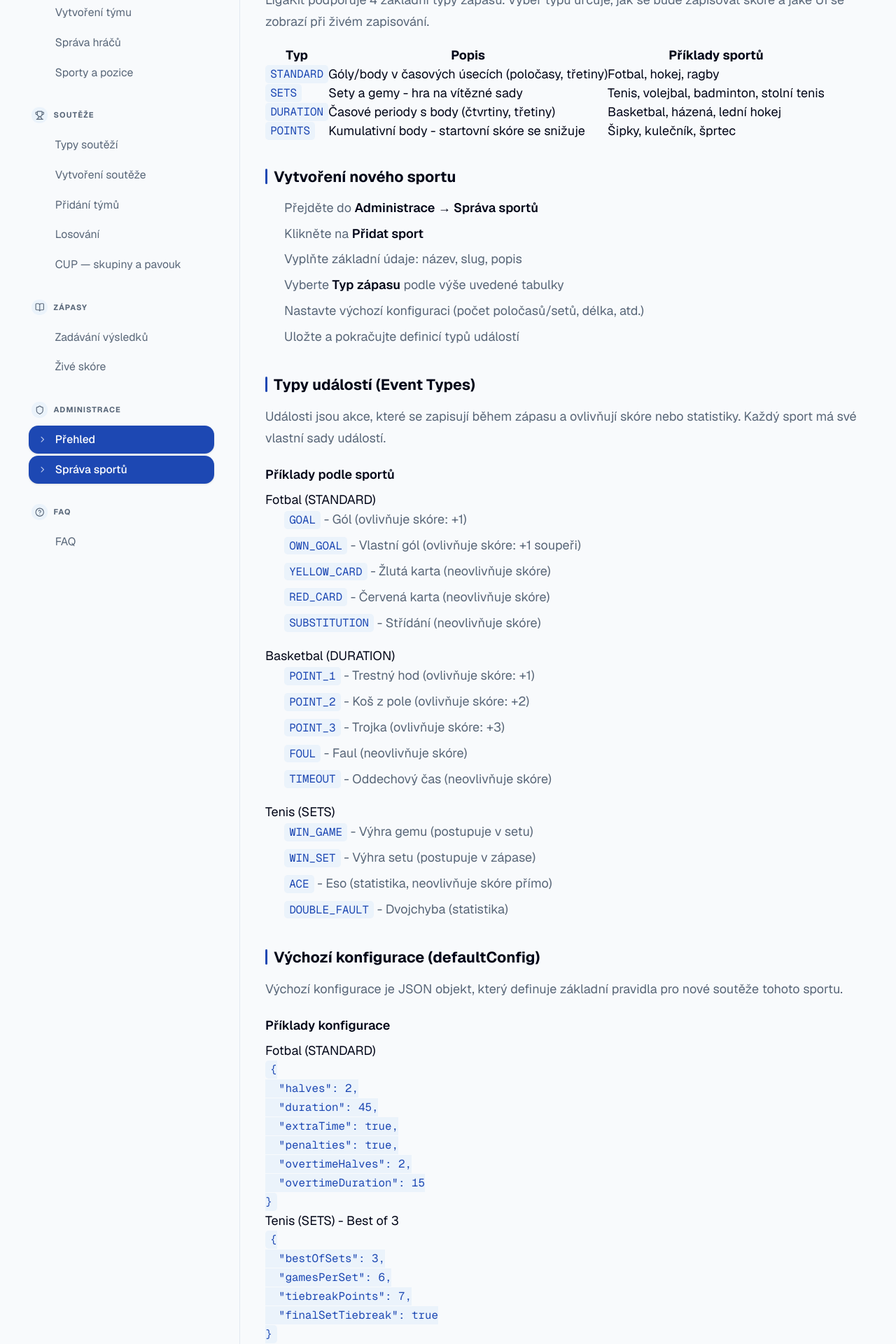
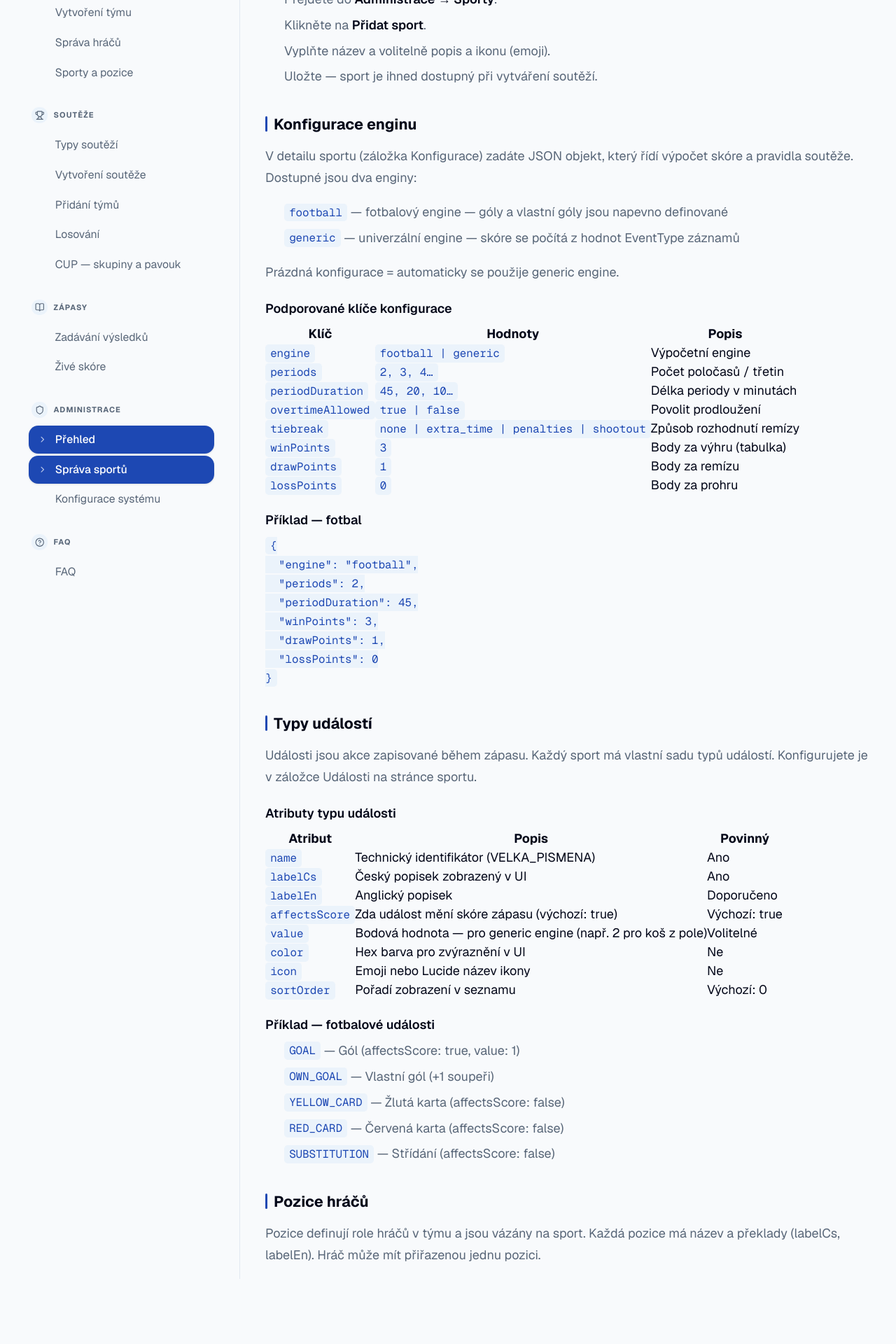
Before and after one commit to euzen/ligakit, a Next.js app: page /cs/docs/admin/sports in a window 1280 px wide. Shown: the part 400-2320 px from the top of the page at 70% size. After the commit the page ends 2263 px from the top, so only its background shows below. Built offline with nearby package versions, Linux system fonts and the light colour scheme; no server answers.

Commit message:
docs: fix inaccuracies - correct admin/sports config, live scoring flow, results flow, add configuration to nav

```diff
--- a/src/app/[locale]/docs/admin/sports/page.tsx
+++ b/src/app/[locale]/docs/admin/sports/page.tsx
@@ -12,151 +12,118 @@ export default async function AdminSportsDocsPage({
 
       <p className="lead">
         {cs
-          ? "Kompletní průvodce konfigurací sportů v LigaKit. Každý sport má vlastní pravidla, události a strukturu zápasů."
-          : "Complete guide to configuring sports in LigaKit. Each sport has its own rules, events, and match structure."}
+          ? "Administrátor může v sekci Administrace → Sporty vytvářet sporty, definovat typy událostí, pozice hráčů a konfiguraci enginu."
+          : "In Admin → Sports, the administrator can create sports, define event types, player positions, and engine configuration."}
       </p>
-
-      <h2>{cs ? "Typy zápasů (MatchType)" : "Match Types"}</h2>
-      <p>
-        {cs
-          ? "LigaKit podporuje 4 základní typy zápasů. Výběr typu určuje, jak se bude zapisovat skóre a jaké UI se zobrazí při živém zapisování."
-          : "LigaKit supports 4 basic match types. The type selection determines how scoring is recorded and which UI is displayed during live scoring."}
-      </p>
-
-      <table>
-        <thead>
-          <tr>
-            <th>{cs ? "Typ" : "Type"}</th>
-            <th>{cs ? "Popis" : "Description"}</th>
-            <th>{cs ? "Příklady sportů" : "Example Sports"}</th>
-          </tr>
-        </thead>
-        <tbody>
-          <tr>
-            <td><code>STANDARD</code></td>
-            <td>{cs ? "Góly/body v časových úsecích (poločasy, třetiny)" : "Goals/points in time periods (halves, thirds)"}</td>
-            <td>{cs ? "Fotbal, hokej, ragby" : "Football, hockey, rugby"}</td>
-          </tr>
-          <tr>
-            <td><code>SETS</code></td>
-            <td>{cs ? "Sety a gemy - hra na vítězné sady" : "Sets and games - play to winning sets"}</td>
-            <td>{cs ? "Tenis, volejbal, badminton, stolní tenis" : "Tennis, volleyball, badminton, table tennis"}</td>
-          </tr>
-          <tr>
-            <td><code>DURATION</code></td>
-            <td>{cs ? "Časové periody s body (čtvrtiny, třetiny)" : "Time periods with points (quarters, thirds)"}</td>
-            <td>{cs ? "Basketbal, házená, lední hokej" : "Basketball, handball, ice hockey"}</td>
-          </tr>
-          <tr>
-            <td><code>POINTS</code></td>
-            <td>{cs ? "Kumulativní body - startovní skóre se snižuje" : "Cumulative points - starting score decreases"}</td>
-            <td>{cs ? "Šipky, kulečník, šprtec" : "Darts, billiards"}</td>
-          </tr>
-        </tbody>
-      </table>
 
       <h2>{cs ? "Vytvoření nového sportu" : "Creating a New Sport"}</h2>
       <ol>
         {cs ? (
           <>
-            <li>Přejděte do <strong>Administrace → Správa sportů</strong></li>
-            <li>Klikněte na <strong>Přidat sport</strong></li>
-            <li>Vyplňte základní údaje: název, slug, popis</li>
-            <li>Vyberte <strong>Typ zápasu</strong> podle výše uvedené tabulky</li>
-            <li>Nastavte výchozí konfiguraci (počet poločasů/setů, délka, atd.)</li>
-            <li>Uložte a pokračujte definicí typů událostí</li>
+            <li>Přejděte do <strong>Administrace → Sporty</strong>.</li>
+            <li>Klikněte na <strong>Přidat sport</strong>.</li>
+            <li>Vyplňte název a volitelně popis a ikonu (emoji).</li>
+            <li>Uložte — sport je ihned dostupný při vytváření soutěží.</li>
           </>
         ) : (
           <>
-            <li>Go to <strong>Admin → Sports Management</strong></li>
-            <li>Click <strong>Add Sport</strong></li>
-            <li>Fill in basic info: name, slug, description</li>
-            <li>Select <strong>Match Type</strong> from the table above</li>
-            <li>Set default configuration (number of halves/sets, duration, etc.)</li>
-            <li>Save and continue with event type definitions</li>
+            <li>Go to <strong>Admin → Sports</strong>.</li>
+            <li>Click <strong>Add Sport</strong>.</li>
+            <li>Fill in the name and optionally a description and icon (emoji).</li>
+            <li>Save — the sport is immediately available when creating competitions.</li>
           </>
         )}
       </ol>
 
-      <h2>{cs ? "Typy událostí (Event Types)" : "Event Types"}</h2>
+      <h2>{cs ? "Konfigurace enginu" : "Engine Configuration"}</h2>
       <p>
         {cs
-          ? "Události jsou akce, které se zapisují během zápasu a ovlivňují skóre nebo statistiky. Každý sport má své vlastní sady událostí."
-          : "Events are actions recorded during a match that affect the score or statistics. Each sport has its own set of events."}
+          ? "V detailu sportu (záložka Konfigurace) zadáte JSON objekt, který řídí výpočet skóre a pravidla soutěže. Dostupné jsou dva enginy:"
+          : "In the sport detail (Configuration tab) you enter a JSON object that controls score calculation and competition rules. Two engines are available:"}
+      </p>
+      <ul>
+        <li><code>football</code> — {cs ? "fotbalový engine — góly a vlastní góly jsou napevno definované" : "football engine — goals and own goals are hardcoded"}</li>
+        <li><code>generic</code> — {cs ? "univerzální engine — skóre se počítá z hodnot EventType záznamů" : "generic engine — score is calculated from EventType record values"}</li>
+      </ul>
+      <p>
+        {cs
+          ? "Prázdná konfigurace = automaticky se použije generic engine."
+          : "Empty configuration = the generic engine is used automatically."}
       </p>
 
-      <h3>{cs ? "Příklady podle sportů" : "Examples by Sport"}</h3>
+      <h3>{cs ? "Podporované klíče konfigurace" : "Supported configuration keys"}</h3>
 
-      <h4>{cs ? "Fotbal (STANDARD)" : "Football (STANDARD)"}</h4>
-      <ul>
-        <li><code>GOAL</code> - Gól (ovlivňuje skóre: +1)</li>
-        <li><code>OWN_GOAL</code> - Vlastní gól (ovlivňuje skóre: +1 soupeři)</li>
-        <li><code>YELLOW_CARD</code> - Žlutá karta (neovlivňuje skóre)</li>
-        <li><code>RED_CARD</code> - Červená karta (neovlivňuje skóre)</li>
-        <li><code>SUBSTITUTION</code> - Střídání (neovlivňuje skóre)</li>
-      </ul>
+      <table>
+        <thead>
+          <tr>
+            <th>{cs ? "Klíč" : "Key"}</th>
+            <th>{cs ? "Hodnoty" : "Values"}</th>
+            <th>{cs ? "Popis" : "Description"}</th>
+          </tr>
+        </thead>
+        <tbody>
+          <tr>
+            <td><code>engine</code></td>
+            <td><code>football | generic</code></td>
+            <td>{cs ? "Výpočetní engine" : "Scoring engine"}</td>
+          </tr>
+          <tr>
+            <td><code>periods</code></td>
+            <td><code>2, 3, 4…</code></td>
+            <td>{cs ? "Počet poločasů / třetin" : "Number of periods"}</td>
+          </tr>
+          <tr>
+            <td><code>periodDuration</code></td>
+            <td><code>45, 20, 10…</code></td>
+            <td>{cs ? "Délka periody v minutách" : "Period duration in minutes"}</td>
+          </tr>
+          <tr>
+            <td><code>overtimeAllowed</code></td>
+            <td><code>true | false</code></td>
+            <td>{cs ? "Povolit prodloužení" : "Allow overtime"}</td>
+          </tr>
+          <tr>
+            <td><code>tiebreak</code></td>
+            <td><code>none | extra_time | penalties | shootout</code></td>
+            <td>{cs ? "Způsob rozhodnutí remízy" : "Tiebreak method"}</td>
+          </tr>
+          <tr>
+            <td><code>winPoints</code></td>
+            <td><code>3</code></td>
+            <td>{cs ? "Body za výhru (tabulka)" : "Points for a win (standings)"}</td>
+          </tr>
+          <tr>
+            <td><code>drawPoints</code></td>
+            <td><code>1</code></td>
+            <td>{cs ? "Body za remízu" : "Points for a draw"}</td>
+          </tr>
+          <tr>
+            <td><code>lossPoints</code></td>
+            <td><code>0</code></td>
+            <td>{cs ? "Body za prohru" : "Points for a loss"}</td>
+          </tr>
+        </tbody>
+      </table>
 
-      <h4>{cs ? "Basketbal (DURATION)" : "Basketball (DURATION)"}</h4>
-      <ul>
-        <li><code>POINT_1</code> - Trestný hod (ovlivňuje skóre: +1)</li>
-        <li><code>POINT_2</code> - Koš z pole (ovlivňuje skóre: +2)</li>
-        <li><code>POINT_3</code> - Trojka (ovlivňuje skóre: +3)</li>
-        <li><code>FOUL</code> - Faul (neovlivňuje skóre)</li>
-        <li><code>TIMEOUT</code> - Oddechový čas (neovlivňuje skóre)</li>
-      </ul>
+      <h3>{cs ? "Příklad — fotbal" : "Example — football"}</h3>
+      <pre><code>{`{
+  "engine": "football",
+  "periods": 2,
+  "periodDuration": 45,
+  "winPoints": 3,
+  "drawPoints": 1,
+  "lossPoints": 0
+}`}</code></pre>
 
-      <h4>{cs ? "Tenis (SETS)" : "Tennis (SETS)"}</h4>
-      <ul>
-        <li><code>WIN_GAME</code> - Výhra gemu (postupuje v setu)</li>
-        <li><code>WIN_SET</code> - Výhra setu (postupuje v zápase)</li>
-        <li><code>ACE</code> - Eso (statistika, neovlivňuje skóre přímo)</li>
-        <li><code>DOUBLE_FAULT</code> - Dvojchyba (statistika)</li>
-      </ul>
-
-      <h2>{cs ? "Výchozí konfigurace (defaultConfig)" : "Default Configuration"}</h2>
+      <h2>{cs ? "Typy událostí" : "Event Types"}</h2>
       <p>
         {cs
-          ? "Výchozí konfigurace je JSON objekt, který definuje základní pravidla pro nové soutěže tohoto sportu."
-          : "Default configuration is a JSON object that defines basic rules for new competitions of this sport."}
+          ? "Události jsou akce zapisované během zápasu. Každý sport má vlastní sadu typů událostí. Konfigurujete je v záložce Události na stránce sportu."
+          : "Events are actions recorded during a match. Each sport has its own set of event types, configured in the Events tab on the sport page."}
       </p>
 
-      <h3>{cs ? "Příklady konfigurace" : "Configuration Examples"}</h3>
+      <h3>{cs ? "Atributy typu události" : "Event type attributes"}</h3>
 
-      <h4>Fotbal (STANDARD)</h4>
-      <pre><code>{`{
-  "halves": 2,
-  "duration": 45,
-  "extraTime": true,
-  "penalties": true,
-  "overtimeHalves": 2,
-  "overtimeDuration": 15
-}`}</code></pre>
-
-      <h4>Tenis (SETS) - Best of 3</h4>
-      <pre><code>{`{
-  "bestOfSets": 3,
-  "gamesPerSet": 6,
-  "tiebreakPoints": 7,
-  "finalSetTiebreak": true
-}`}</code></pre>
-
-      <h4>Basketbal (DURATION)</h4>
-      <pre><code>{`{
-  "periods": 4,
-  "periodDuration": 10,
-  "overtimePeriods": 1,
-  "overtimeDuration": 5
-}`}</code></pre>
-
-      <h4>Šipky (POINTS) - 501</h4>
-      <pre><code>{`{
-  "startingScore": 501,
-  "legsToWin": 3,
-  "setsToWin": 1,
-  "doubleOut": true
-}`}</code></pre>
-
-      <h2>{cs ? "Atributy typu události" : "Event Type Attributes"}</h2>
       <table>
         <thead>
           <tr>
@@ -168,12 +135,12 @@ export default async function AdminSportsDocsPage({
         <tbody>
           <tr>
             <td><code>name</code></td>
-            <td>{cs ? "Technický identifikátor (velká písmena, podtržítka)" : "Technical identifier (uppercase, underscores)"}</td>
+            <td>{cs ? "Technický identifikátor (VELKA_PISMENA)" : "Technical identifier (UPPER_CASE)"}</td>
             <td>{cs ? "Ano" : "Yes"}</td>
           </tr>
           <tr>
             <td><code>labelCs</code></td>
-            <td>{cs ? "Český popisek zobrazený v UI" : "Czech label displayed in UI"}</td>
+            <td>{cs ? "Český popisek zobrazený v UI" : "Czech label shown in UI"}</td>
             <td>{cs ? "Ano" : "Yes"}</td>
           </tr>
           <tr>
@@ -182,105 +149,48 @@ export default async function AdminSportsDocsPage({
             <td>{cs ? "Doporučeno" : "Recommended"}</td>
           </tr>
           <tr>
-            <td><code>icon</code></td>
-            <td>{cs ? "Název Lucide ikony (nepovinné)" : "Lucide icon name (optional)"}</td>
+            <td><code>affectsScore</code></td>
+            <td>{cs ? "Zda událost mění skóre zápasu (výchozí: true)" : "Whether the event changes the match score (default: true)"}</td>
+            <td>{cs ? "Výchozí: true" : "Default: true"}</td>
+          </tr>
+          <tr>
+            <td><code>value</code></td>
+            <td>{cs ? "Bodová hodnota — pro generic engine (např. 2 pro koš z pole)" : "Point value — for the generic engine (e.g. 2 for a field goal)"}</td>
+            <td>{cs ? "Volitelné" : "Optional"}</td>
+          </tr>
+          <tr>
+            <td><code>color</code></td>
+            <td>{cs ? "Hex barva pro zvýraznění v UI" : "Hex color for UI highlighting"}</td>
             <td>{cs ? "Ne" : "No"}</td>
           </tr>
           <tr>
-            <td><code>color</code></td>
-            <td>{cs ? "Hex barva pro UI zvýraznění" : "Hex color for UI highlighting"}</td>
+            <td><code>icon</code></td>
+            <td>{cs ? "Emoji nebo Lucide název ikony" : "Emoji or Lucide icon name"}</td>
             <td>{cs ? "Ne" : "No"}</td>
           </tr>
           <tr>
-            <td><code>value</code></td>
-            <td>{cs ? "Bodová hodnota (pro DURATION/POINTS)" : "Point value (for DURATION/POINTS)"}</td>
-            <td>{cs ? "Volitelné" : "Optional"}</td>
-          </tr>
-          <tr>
-            <td><code>affectsScore</code></td>
-            <td>{cs ? "Zda událost mění skóre zápasu" : "Whether event changes match score"}</td>
-            <td>{cs ? "Výchozí: true" : "Default: true"}</td>
-          </tr>
-          <tr>
             <td><code>sortOrder</code></td>
-            <td>{cs ? "Pořadí zobrazení v seznamu" : "Display order in list"}</td>
+            <td>{cs ? "Pořadí zobrazení v seznamu" : "Display order in the list"}</td>
             <td>{cs ? "Výchozí: 0" : "Default: 0"}</td>
           </tr>
         </tbody>
       </table>
 
+      <h3>{cs ? "Příklad — fotbalové události" : "Example — football events"}</h3>
+      <ul>
+        <li><code>GOAL</code> — {cs ? "Gól (affectsScore: true, value: 1)" : "Goal (affectsScore: true, value: 1)"}</li>
+        <li><code>OWN_GOAL</code> — {cs ? "Vlastní gól (+1 soupeři)" : "Own goal (+1 to opponent)"}</li>
+        <li><code>YELLOW_CARD</code> — {cs ? "Žlutá karta (affectsScore: false)" : "Yellow card (affectsScore: false)"}</li>
+        <li><code>RED_CARD</code> — {cs ? "Červená karta (affectsScore: false)" : "Red card (affectsScore: false)"}</li>
+        <li><code>SUBSTITUTION</code> — {cs ? "Střídání (affectsScore: false)" : "Substitution (affectsScore: false)"}</li>
+      </ul>
+
       <h2>{cs ? "Pozice hráčů" : "Player Positions"}</h2>
       <p>
         {cs
-          ? "Pozice definují role hráčů uvnitř týmu. Jsou volitelné a slouží pro statistiky a organizaci soupisky."
-          : "Positions define player roles within a team. They are optional and used for statistics and roster organization."}
+          ? "Pozice definují role hráčů v týmu a jsou vázány na sport. Každá pozice má název a překlady (labelCs, labelEn). Hráč může mít přiřazenou jednu pozici."
+          : "Positions define player roles and are tied to a sport. Each position has a name and translations (labelCs, labelEn). A player can have one position assigned."}
       </p>
-
-      <h3>{cs ? "Příklady pozic" : "Position Examples"}</h3>
-      <ul>
-        <li><strong>Fotbal:</strong> Brankář, Obránce, Záložník, Útočník</li>
-        <li><strong>Basketbal:</strong> Rozohrávač, Křídlo, Center</li>
-        <li><strong>Volejbal:</strong> Nahrávač, Směčař, Blokař, Libero</li>
-      </ul>
-
-      <h2>{cs ? "Best Practices" : "Best Practices"}</h2>
-      <ul>
-        {cs ? (
-          <>
-            <li>Vždy definujte <strong>slug</strong> jako URL-friendly verzi názvu (např. <code>ice-hockey</code> místo <code>ledni-hokej</code>)</li>
-            <li>Pro každý sport definujte alespoň 3-5 základních událostí pro živé zapisování</li>
-            <li>Nastavte smysluplné <strong>výchozí konfigurace</strong> - usnadní to vytváření soutěží</li>
-            <li>Používejte konzistentní <strong>barvy</strong> pro události (např. zelená pro góly, žlutá pro karty)</li>
-            <li>Deaktivujte nepoužívané sporty místo jejich mazání (zachováte historii)</li>
-            <li>Testujte nové sporty v testovací soutěži před produkčním nasazením</li>
-          </>
-        ) : (
-          <>
-            <li>Always define <strong>slug</strong> as a URL-friendly version of the name (e.g., <code>ice-hockey</code> instead of <code>ledni-hokej</code>)</li>
-            <li>Define at least 3-5 basic events for each sport for live scoring</li>
-            <li>Set meaningful <strong>default configurations</strong> - it simplifies competition creation</li>
-            <li>Use consistent <strong>colors</strong> for events (e.g., green for goals, yellow for cards)</li>
-            <li>Deactivate unused sports instead of deleting them (preserves history)</li>
-            <li>Test new sports in a test competition before production deployment</li>
-          </>
-        )}
-      </ul>
-
-      <h2>{cs ? "Řešení problémů" : "Troubleshooting"}</h2>
-
-      <h3>{cs ? "Sport se nezobrazuje při vytváření soutěže" : "Sport doesn't appear when creating competition"}</h3>
-      <p>
-        {cs
-          ? "Zkontrolujte, že sport má nastaveno <code>isActive: true</code>. Neaktivní sporty se nezobrazují v dropdown menu."
-          : "Check that the sport has <code>isActive: true</code>. Inactive sports don't appear in dropdown menus."}
-      </p>
-
-      <h3>{cs ? "Události se nezapisují správně" : "Events don't record correctly"}</h3>
-      <p>
-        {cs
-          ? "Ujistěte se, že typ události má správně nastaveno <code>affectsScore</code>. Pokud je false, událost se zaznamená, ale nezmění skóre."
-          : "Ensure the event type has <code>affectsScore</code> set correctly. If false, the event is recorded but doesn't change the score."}
-      </p>
-
-      <h3>{cs ? "Nesprávný výpočet skóre" : "Incorrect score calculation"}</h3>
-      <p>
-        {cs
-          ? "Zkontrolujte, že máte správně nastavený <strong>MatchType</strong>. Každý typ používá jiný algoritmus pro výpočet skóre."
-          : "Check that you have the correct <strong>MatchType</strong> set. Each type uses a different algorithm for score calculation."}
-      </p>
-
-      <div className="not-prose mt-8 p-4 bg-primary/5 border border-primary/20 rounded-lg">
-        <h3 className="font-semibold mb-2 flex items-center gap-2">
-          <span className="text-primary">💡</span>
-          {cs ? "Potřebujete pomoc?" : "Need Help?"}
-        </h3>
-        <p className="text-sm text-muted-foreground mb-2">
-          {cs
-            ? "Pro detailní technickou dokumentaci API se podívejte do souborů v adresáři:"
-            : "For detailed technical API documentation, see files in directory:"}
-        </p>
-        <code className="text-xs bg-muted px-2 py-1 rounded">src/app/api/admin/sports/</code>
-      </div>
     </article>
   );
 }
--- a/src/app/[locale]/docs/matches/live/page.tsx
+++ b/src/app/[locale]/docs/matches/live/page.tsx
@@ -19,24 +19,48 @@ export default async function LivePage({
           <>
             <li>Otevři detail zápasu.</li>
             <li>Klikni na <strong>Ovládání zápasu</strong>.</li>
-            <li>Spusť odpočítávání nebo zadávej události ručně.</li>
+            <li>Klikni na <strong>Zahájit zápas</strong> — časomíra se spustí automaticky od tohoto okamžiku.</li>
+            <li>Zaznamenávej události (gól, karta, střídání) tlačítky v ovládacím panelu.</li>
             <li>Scoreboard se aktualizuje v reálném čase pro všechny diváky.</li>
           </>
         ) : (
           <>
             <li>Open the match detail.</li>
             <li>Click <strong>Match Control</strong>.</li>
-            <li>Start the countdown or enter events manually.</li>
+            <li>Click <strong>Start Match</strong> — the timer starts automatically from that moment.</li>
+            <li>Record events (goal, card, substitution) using the buttons in the control panel.</li>
             <li>The scoreboard updates in real time for all viewers.</li>
           </>
         )}
       </ol>
 
+      <h2>{cs ? "Časomíra" : "Timer"}</h2>
+      <p>
+        {cs
+          ? "Časomíra počítá minuty a sekundy od spuštění zápasu (startedAt). Zobrazuje se na scoreboard i v ovládacím panelu ve formátu MM:SS. Při přechodu do dalšího poločasu se automaticky přepne."
+          : "The timer counts minutes and seconds from match start (startedAt). It is shown on the scoreboard and in the control panel in MM:SS format. It switches automatically when the next period begins."}
+      </p>
+
       <h2>{cs ? "Scoreboard" : "Scoreboard"}</h2>
-      <p>{cs ? "Scoreboard je speciální stránka optimalizovaná pro zobrazení na televizi nebo monitoru. Lze ji otevřít z detailu zápasu. URL scoreboard sdílíš s diváky nebo promítacím zařízením." : "The scoreboard is a special page optimized for display on a TV or monitor. It can be opened from the match detail. Share the scoreboard URL with viewers or a display device."}</p>
+      <p>
+        {cs
+          ? "Scoreboard je speciální tmavá stránka optimalizovaná pro zobrazení na televizi nebo monitoru. Obsahuje skóre, časomíru, poločas a seznam událostí. Otevřeš ji z detailu zápasu. URL sdílíš s diváky nebo promítacím zařízením."
+          : "The scoreboard is a special dark page optimized for display on a TV or monitor. It shows the score, timer, period, and event list. Open it from the match detail. Share the URL with viewers or a display device."}
+      </p>
+
+      <h2>{cs ? "Odkaz pro rozhodčího" : "Referee Link"}</h2>
+      <p>
+        {cs
+          ? "Z ovládacího panelu lze sdílet odkaz pro rozhodčího. Rozhodčí přes tento odkaz vidí stejné tlačítka pro zapisování událostí — bez nutnosti účtu v LigaKit."
+          : "From the control panel you can share a referee link. Using this link, the referee sees the same event recording buttons — no LigaKit account required."}
+      </p>
 
       <h2>{cs ? "Události zápasu" : "Match Events"}</h2>
-      <p>{cs ? "Události zahrnují: gól, vlastní gól, žlutá karta, červená karta, střídání. Každá událost je časově označena." : "Events include: goal, own goal, yellow card, red card, substitution. Each event is time-stamped."}</p>
+      <p>
+        {cs
+          ? "Dostupné typy událostí závisí na sportu a jeho konfiguraci. Příklady pro fotbal: gól, vlastní gól, žlutá karta, červená karta, střídání. Každá událost je uložena s časovou značkou (minuta zápasu)."
+          : "Available event types depend on the sport and its configuration. Football examples: goal, own goal, yellow card, red card, substitution. Each event is saved with a timestamp (match minute)."}
+      </p>
     </article>
   );
 }
--- a/src/components/docs-nav.tsx
+++ b/src/components/docs-nav.tsx
@@ -51,6 +51,7 @@ const getNav = (locale: string, cs: boolean) => [
     items: [
       { slug: "admin", label: cs ? "Přehled" : "Overview" },
       { slug: "admin/sports", label: cs ? "Správa sportů" : "Sports Management" },
+      { slug: "admin/configuration", label: cs ? "Konfigurace systému" : "System Configuration" },
     ],
   },
   {
```
Also changed, not shown: src/app/[locale]/docs/matches/results/page.tsx (+20 -9 lines).
